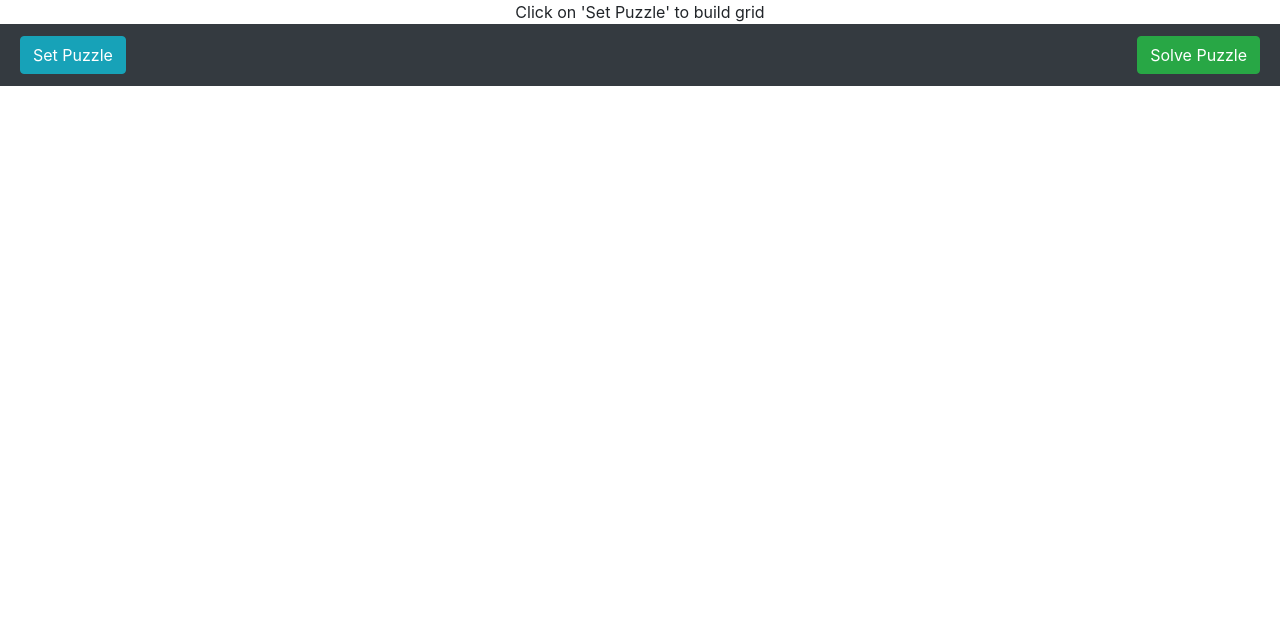
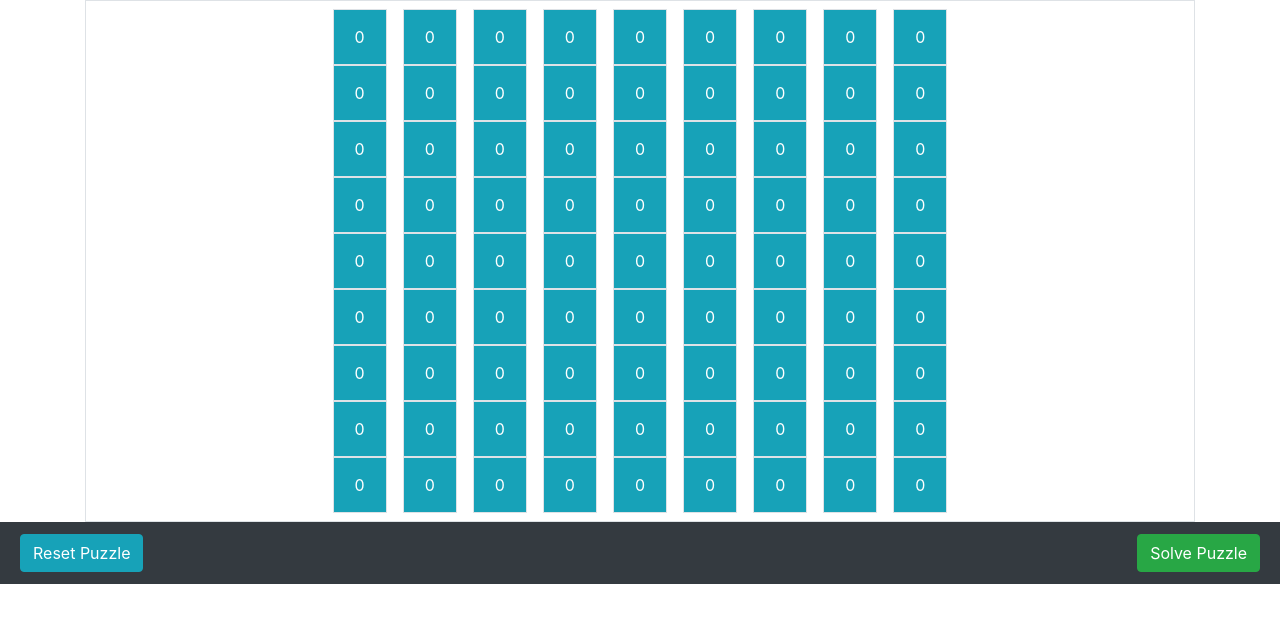
Before and after one commit to Rahul365/sudoku-solver-app, a React (Create React App) app: page / in a window 1280 px wide. Shown: the top 622 px of the page. Built offline with nearby package versions, Linux system fonts and the light colour scheme.

Commit message:
Formatting

```diff
--- a/src/components/grid.jsx
+++ b/src/components/grid.jsx
@@ -31,7 +31,7 @@ class GRID extends Component {
     showgrid() {
         const { board } = this.state;
         if (board.length === 0) {
-            return (<div class="nav justify-content-center">Click on 'Set Puzzle' to build grid</div>);
+            return (<div class="nav justify-content-center">{this.buildGrid()}</div>);
         }
         var self = this;
         // console.log(self);
@@ -91,7 +91,7 @@ class GRID extends Component {
                     {this.showgrid()}
                 </main>
                 <div className="form-inline navbar navbar-dark bg-dark">
-                    <button className='btn btn-info m-1 sm' onClick={this.buildGrid}>Set Puzzle</button>
+                    <button className='btn btn-info m-1 sm' onClick={this.buildGrid}>Reset Puzzle</button>
                     <button className='btn btn-success m-1 sm' onClick={this.solveGrid}>Solve Puzzle</button>
                 </div>
             </React.Fragment>
```
